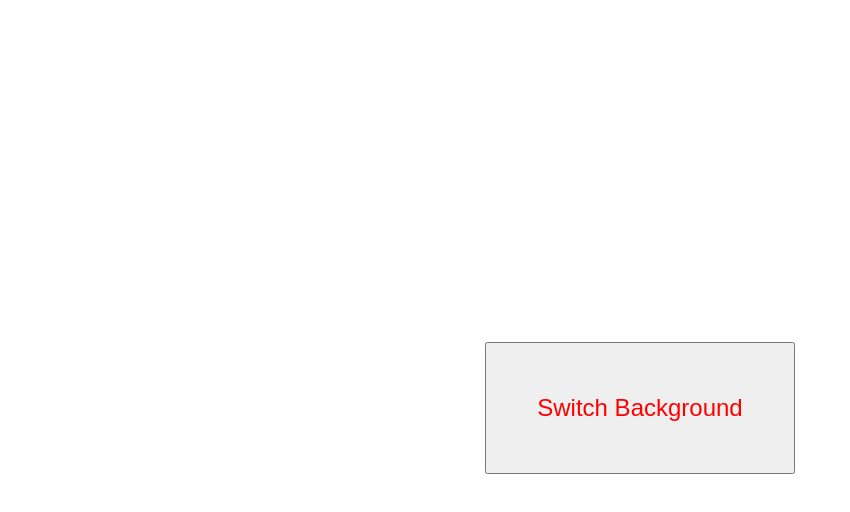
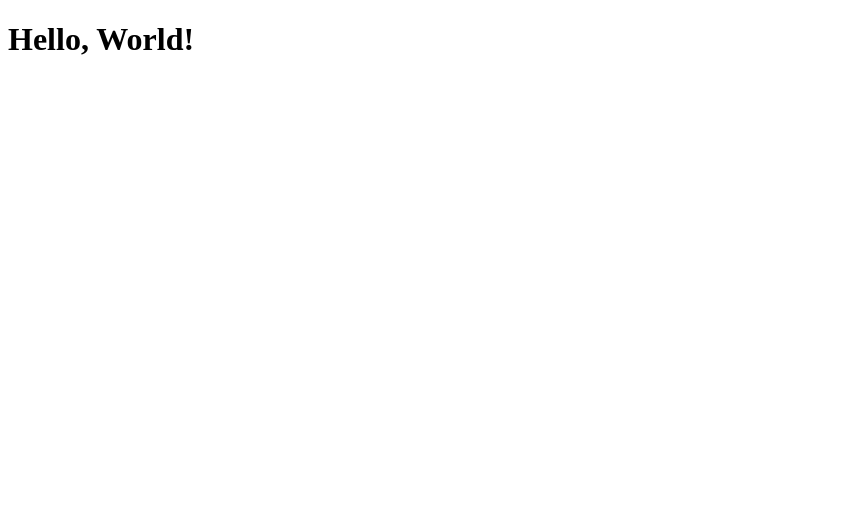
Before and after one commit to githubscientist/fsdcweeb41, a plain HTML site: page index.html in a window 1280 px wide. Shown: the whole page, without its empty margins (0-850 px from the left). Drawn offline with Linux system fonts and the light colour scheme.

Commit message:
getElementsByClassName

```diff
--- a/index.html
+++ b/index.html
@@ -7,8 +7,7 @@
         <link rel="stylesheet" href="./index.css">
     </head>
     <body>
-        <button id="switchButton">Switch Background</button>
-
+        <h1 class="header">Hello, World!</h1>
         <script src="./index.js"></script>
     </body>
 </html>
--- a/index.js
+++ b/index.js
@@ -1,15 +1 @@
-let switchButton = document.getElementById("switchButton");
-document.body.style.height = '100vh';
-// switchButton.style.padding = '50px';
-document.body.style.display = 'flex';
-document.body.style.justifyContent = 'center';
-document.body.style.alignItems = 'center';
-
-switchButton.setAttribute("style", "padding: 50px; font-size:24px; color: red");
-
-
-switchButton.addEventListener('click', () => {
-    let colors = ['green', 'yellow', 'red', 'black', 'orange', 'brown', 'blue', 'gray'];
-
-    document.body.style.backgroundColor = colors[(Math.floor(Math.random() * 10)) % colors.length];
-});
+console.log(document.getElementsByClassName('header'));
```
